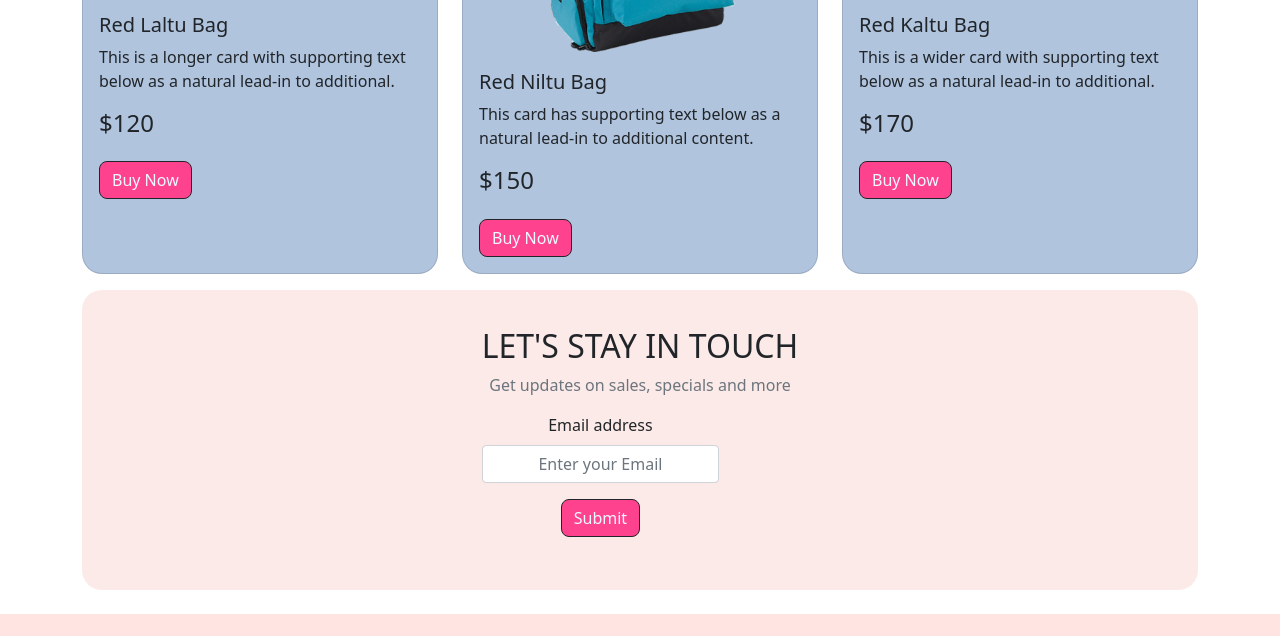
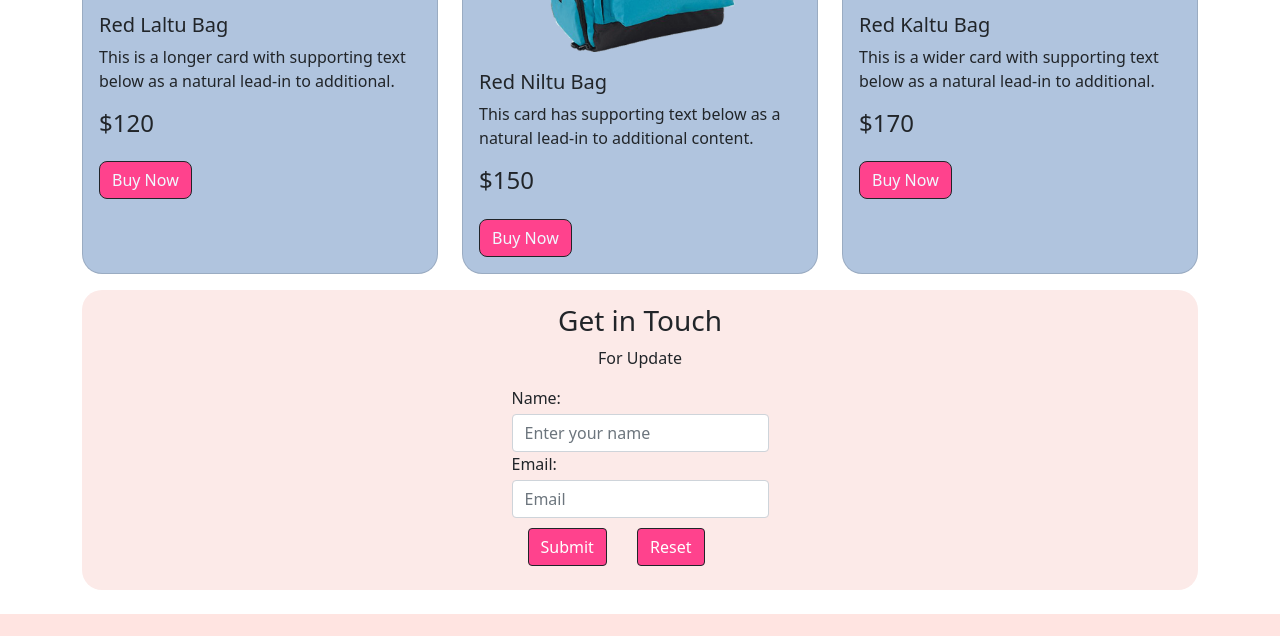
Before and after one commit to Pronay-Pro/pronaysaha, a plain HTML site: page index.html in a window 1280 px wide. Shown: the part 1841-2477 px from the top of the page. Drawn offline with nearby package versions, Linux system fonts and the light colour scheme.

Commit message:
workdone

```diff
--- a/index.html
+++ b/index.html
@@ -214,17 +214,26 @@
         </section>
         <section class="mt-3 d-flex align-items-center justify-content-center" id="submit">
             <p id="Subscribe"></p>
-            <div>
-                <h2 class="text-center">LET'S STAY IN TOUCH</h2>
-                <p class="text-center text-muted">Get updates on sales, specials and more</p>
-                <form class="text-center mt-3 align-items-center justify-content-center">
-                    <div class="mb-3 w-75">
-                        <label for="exampleInputEmail1" class="form-label">Email address</label>
-                        <input type="email" placeholder="Enter your Email" class="text-center form-control"
-                            id="exampleInputEmail1" aria-describedby="emailHelp">
-                        <button type="submit" class="btn btn-dark mt-3" id="btn">Submit</button>
+            <div class="contact-section my-5">
+                <div class="titel text-center mb-3">
+                    <h3>Get in Touch</h3>
+                    <p>For Update</p>
+                </div>
+                <form action="">
+                    <div class="form-group">
+                        <label for="fullname" class="mb-1">Name:</label>
+                        <input type="text" placeholder="Enter your name" class="form-control" name="fullname">
+                    </div>
+                    <div class="form-group">
+                        <label for="email" class="mb-1">Email:</label>
+                        <input type="email" placeholder="Email" class="form-control" name="email">
+                    </div>
+                    <div class="form-group">
+                        <button class="btn btn-dark" id="sub">Submit</button>
+                        <button class="btn btn-dark" id="sub">Reset</button>
                     </div>
                 </form>
+
             </div>
         </section>
     </main>
--- a/style.css
+++ b/style.css
@@ -29,6 +29,12 @@
     background-color: #FCEAE8;
     height: 300px;
     border-radius: 20px;
+}
+#sub{
+    background-color: #FF428D;
+    margin: 10px;
+    margin-left: 1rem;
+
 }
 #footer{
     height: 200px;
```
